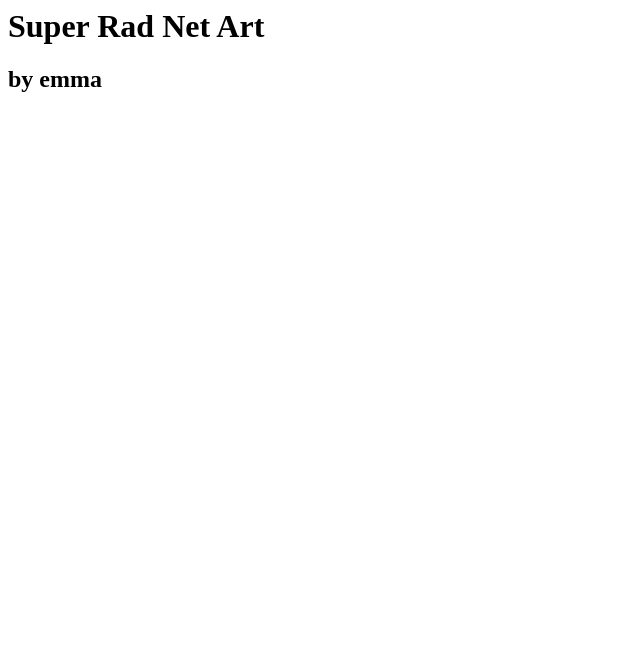
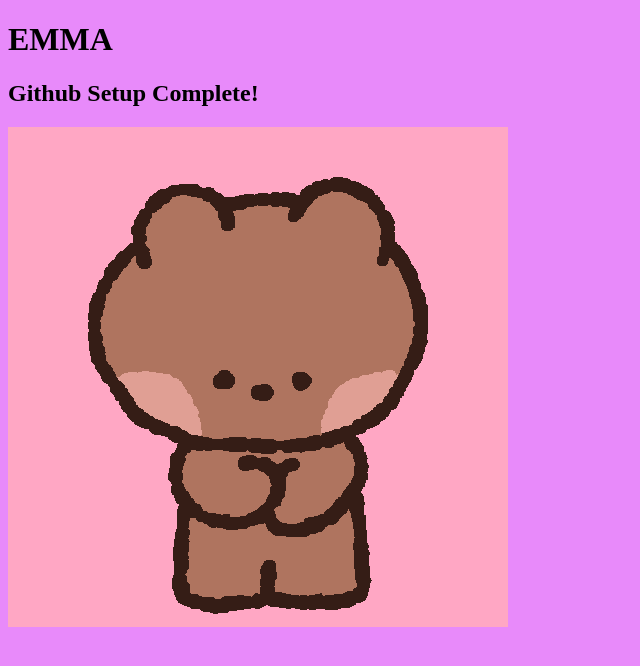
Before and after one commit to ekcornel/-exercise7, a plain HTML site: page index.html in a window 1280 px wide. Shown: the whole page, without its empty margins (0-640 px from the left). Drawn offline with Linux system fonts and the light colour scheme.

Commit message:
added gif, changed text and background

```diff
--- a/index.html
+++ b/index.html
@@ -1,2 +1,16 @@
-<h1>Super Rad Net Art</h1>
-<h2>by emma</h2>
+
+<!DOCTYPE html>
+<html lang="en-US">
+	<head>
+		<meta charset="utf-8">
+		<title>Exercise 7: Github Setup</title>
+	</head>
+  <style>
+    body {background-color: #E88AFA;}
+  </style>
+	<body>
+		<h1>EMMA</h1>
+		<h2>Github Setup Complete!</h2>
+    <img src="giphy.gif" alt="bear with hearts">
+	</body>
+</html>
```
